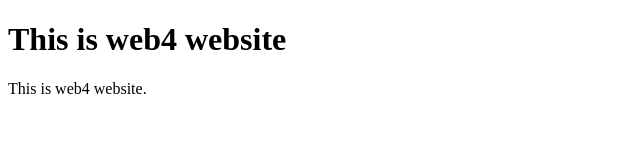
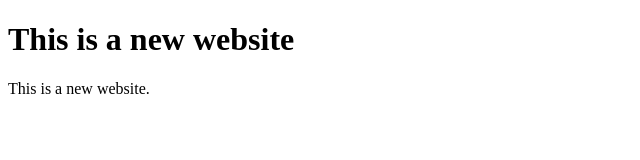
Before and after one commit to Mekkyy7/web4, a plain HTML site: page index.html in a window 1280 px wide. Shown: the whole page, without its empty margins (0-640 px from the left). Drawn offline with Linux system fonts and the light colour scheme.

Commit message:
third commit

```diff
--- a/index.html
+++ b/index.html
@@ -3,8 +3,8 @@
 <title>HTML Tutorial</title>
 <body>
 
-<h1>This is web4 website</h1>
-<p>This is web4 website.</p>
+<h1>This is a new website</h1>
+<p>This is a new website.</p>
 
 </body>
 </html>
```
